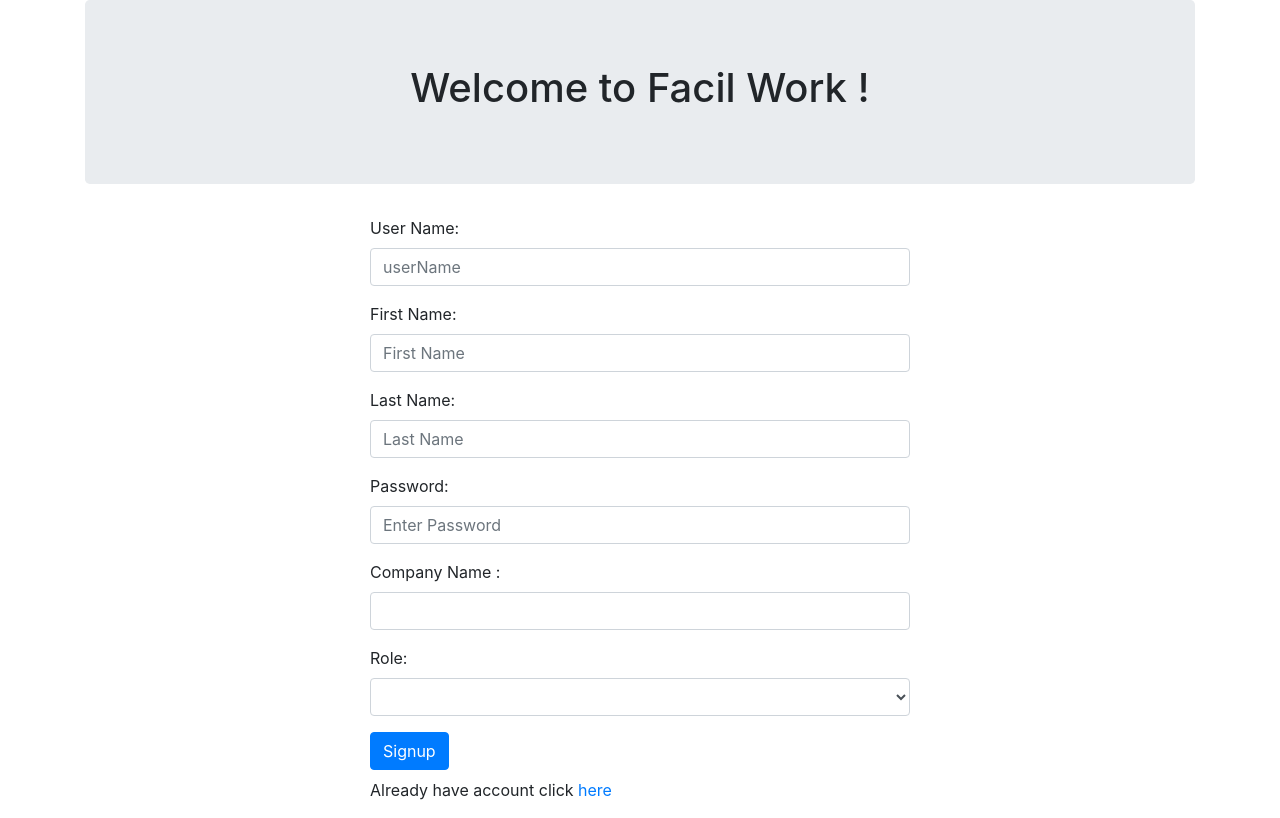
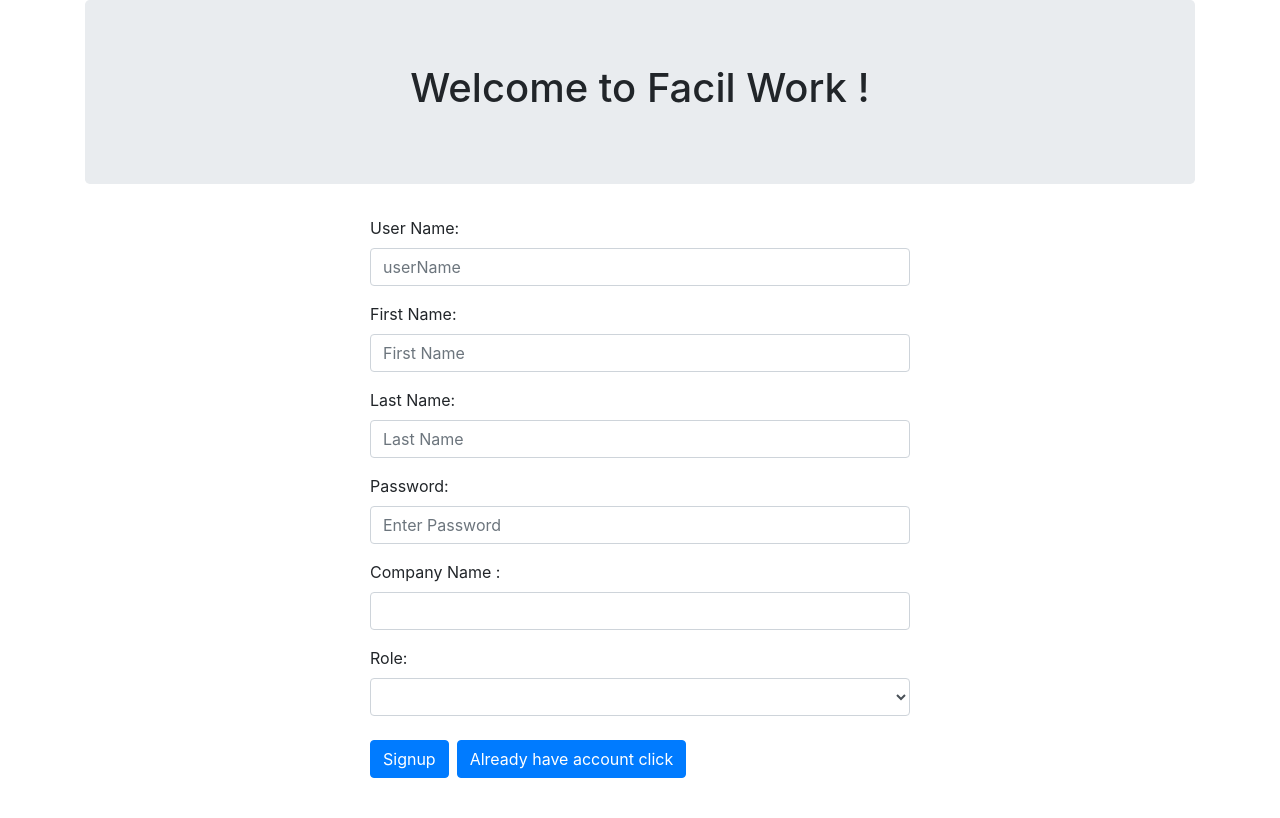
Before and after one commit to JogeswararaoKolla/mern-app-facil-work, a React (Create React App) app in the folder client/: page /signup in a window 1280 px wide. Built offline with nearby package versions, Linux system fonts and the light colour scheme.

Commit message:
updated the a tag to Link Components

```diff
--- a/client/src/components/Login/Signin.js
+++ b/client/src/components/Login/Signin.js
@@ -2,6 +2,7 @@ import React, { Component } from "react";
 import { Container, Form, Button, Row, Col, Jumbotron } from "react-bootstrap";
 import axios from "axios";
 import { Redirect } from "react-router-dom";
+import { Link } from "react-router-dom";
 
 class Signin extends Component {
   constructor(props) {
@@ -94,9 +95,16 @@ class Signin extends Component {
                 <Button variant="primary" type="submit">
                   Sign in
                 </Button>
-                <p className="pt-2">
-                  Don't have account click <a href="/signup">here</a>
-                </p>
+
+                <Link
+                  to={{
+                    pathname: "/signup"
+                  }}
+                >
+                  <Button className="btn btn-primary m-2">
+                    Click here signup
+                  </Button>
+                </Link>
               </Form>
             </Col>
             <Col md={3}></Col>
--- a/client/src/components/Login/Signup.js
+++ b/client/src/components/Login/Signup.js
@@ -1,7 +1,7 @@
 import React, { Component } from "react";
 import { Container, Form, Button, Row, Col, Jumbotron } from "react-bootstrap";
 import axios from "axios";
-import { Redirect } from "react-router-dom";
+import { Redirect, Link } from "react-router-dom";
 
 class Signup extends Component {
   constructor(props) {
@@ -150,9 +150,15 @@ class Signup extends Component {
                 <Button variant="primary" type="submit">
                   Signup
                 </Button>
-                <p className="pt-2">
-                  Already have account click <a href="/">here</a>
-                </p>
+                <Link
+                  to={{
+                    pathname: "/"
+                  }}
+                >
+                  <Button className="btn btn-primary m-2">
+                    Already have account click
+                  </Button>
+                </Link>
               </Form>
             </Col>
             <Col md={3}></Col>
```
Also changed, not shown: 12 other files (tests, documents, lock files or other folders).
